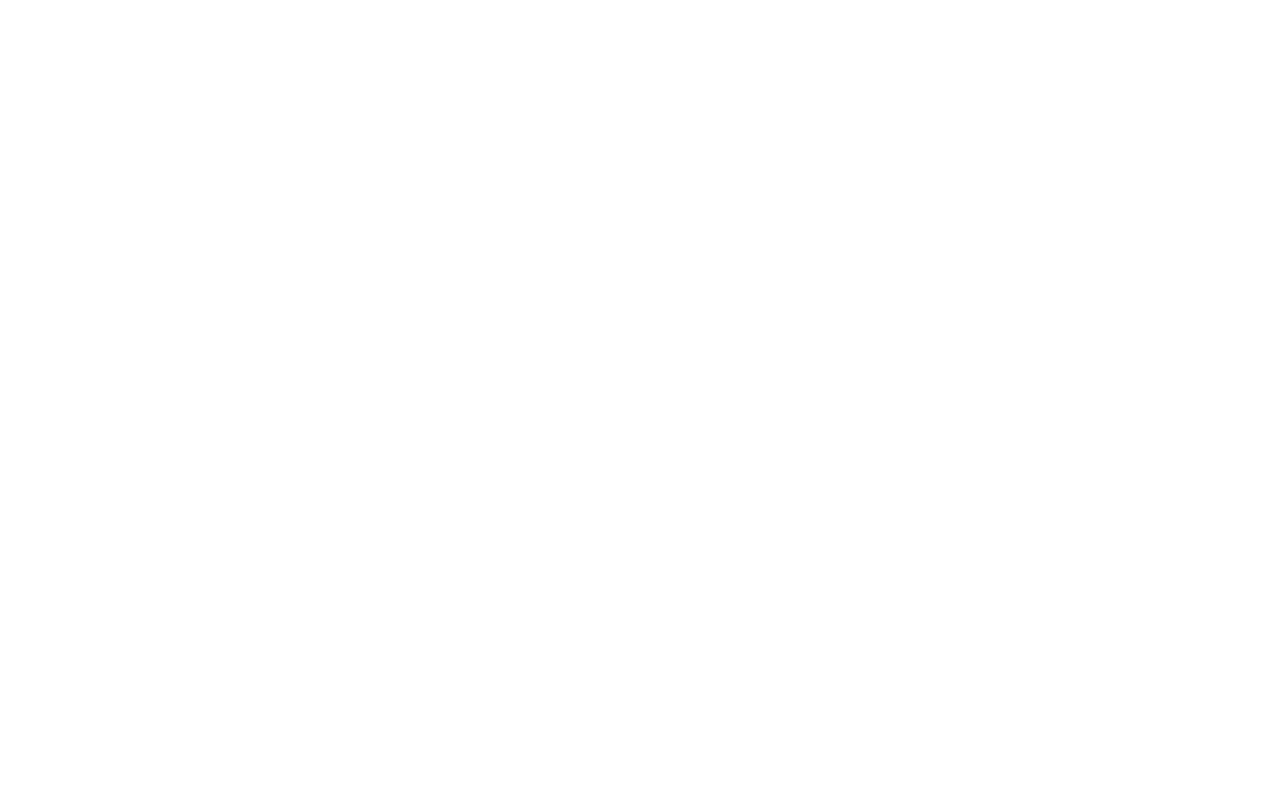
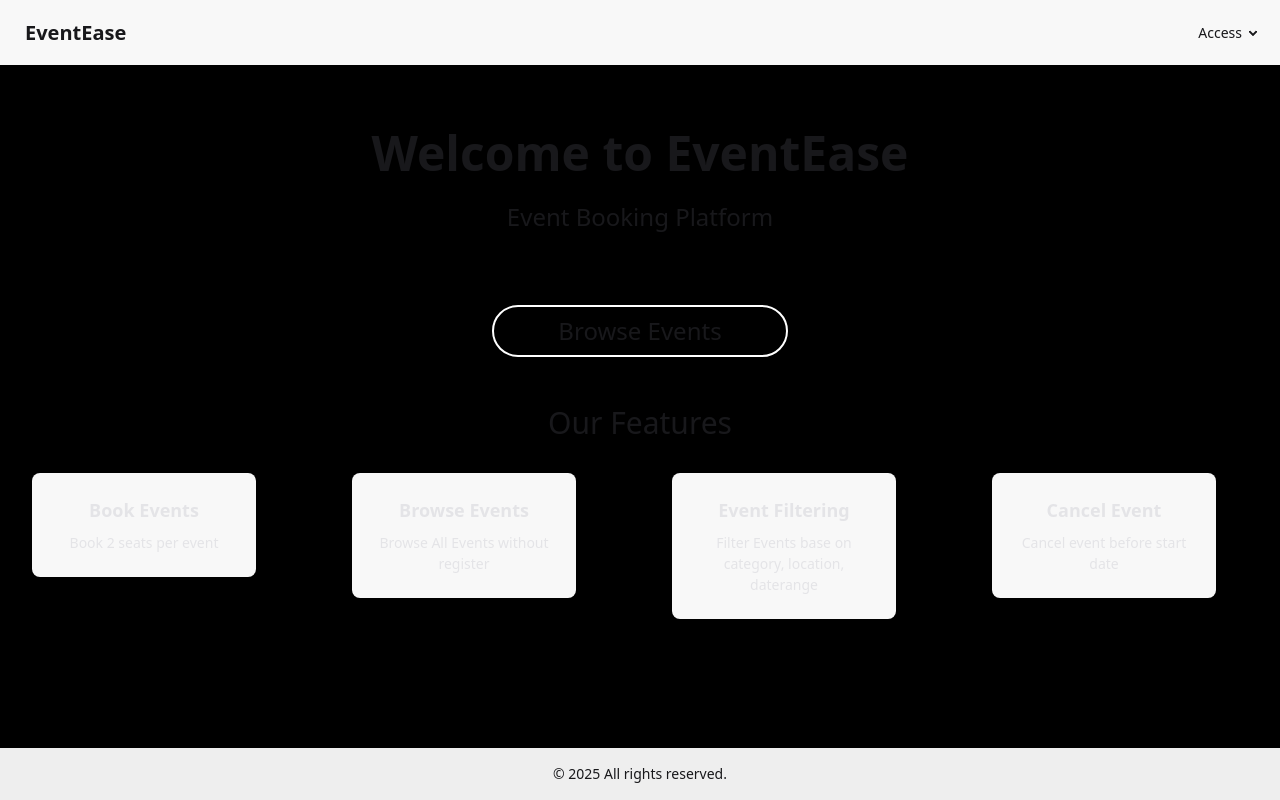
Before and after one commit to GauravSharma1711/EventEase, a React (Vite) app in the folder frontend/: page / in a window 1280 px wide. Before the commit this address had no page. Built offline with nearby package versions, Linux system fonts and the light colour scheme; no server answers.

Commit message:
landing page design with role based access on event page

```diff
--- a/frontend/package.json
+++ b/frontend/package.json
@@ -16,6 +16,7 @@
     "react": "^19.1.0",
     "react-dom": "^19.1.0",
     "react-hot-toast": "^2.5.2",
+    "react-icons": "^5.5.0",
     "react-router-dom": "^7.7.1",
     "tailwindcss": "^4.1.11",
     "zustand": "^5.0.7"
--- a/frontend/src/App.jsx
+++ b/frontend/src/App.jsx
@@ -2,6 +2,10 @@
 
 import { Route,Routes } from 'react-router-dom'
  import { Toaster } from 'react-hot-toast';
+import HomePage from './pages/HomePage';
+import LoginPage from './pages/lOGINpAGE.JSX';
+import SignupPage from './pages/SignupPage';
+import Events from './pages/Events';
 
 const App = () => {
   return (
@@ -9,8 +13,10 @@
     <Toaster/>
           <Routes>
 
-    <Route/>
-
+    <Route path='/' element={<HomePage/>} />
+    <Route path='/login' element={<LoginPage/>} />
+    <Route path='/signup' element={<SignupPage/>} />
+    <Route path='/events' element={<Events/>} />
 
         </Routes>
   </>
--- /dev/null
+++ b/frontend/src/Components/Footer.jsx
@@ -0,0 +1,13 @@
+import React from 'react'
+
+const Footer = () => {
+  return (
+    <footer className="footer sm:footer-horizontal footer-center bg-base-300 text-base-content p-4">
+  <aside>
+   <p>© {new Date().getFullYear()} All rights reserved.</p>
+  </aside>
+</footer>
+  )
+}
+
+export default Footer
--- /dev/null
+++ b/frontend/src/Components/Navbar.jsx
@@ -0,0 +1,28 @@
+import React from 'react'
+import { Link } from 'react-router-dom'
+
+const Navbar = () => {
+  return (
+ <div className="navbar bg-base-200 shadow-sm">
+  <div className="flex-1">
+    <a className="btn btn-ghost text-xl">EventEase</a>
+  </div>
+  <div className="flex-none">
+    <ul className="menu menu-horizontal px-1">
+
+      <li>
+        <details>
+          <summary>Access</summary>
+          <ul className="bg-base-100 rounded-t-none p-2">
+            <li><Link to={'/login'} >Login</Link></li>
+            <li><Link to={'/signup'}>Signup</Link></li>
+          </ul>
+        </details>
+      </li>
+    </ul>
+  </div>
+</div>
+  )
+}
+
+export default Navbar
--- a/frontend/src/api/eventService.js
+++ b/frontend/src/api/eventService.js
@@ -21,6 +21,7 @@
 
   getAllEvent :  async ()=>{
      const res = await axiosInstance.get('/event/all');
+
        return res.data;
   },
 
--- /dev/null
+++ b/frontend/src/pages/Events.jsx
@@ -0,0 +1,96 @@
+
+
+import React, { useEffect } from 'react';
+import { Link } from 'react-router-dom';
+import useAuthStore from '../store/authStore.js';
+import useEventStore from '../store/eventStore.js';
+import { MdDelete } from "react-icons/md";
+import toast from 'react-hot-toast';
+import { useNavigate } from 'react-router-dom';
+
+
+
+const Events = () => {
+
+const navigate = useNavigate();
+
+    const {authUser} = useAuthStore();
+
+
+    const {events,fetchAllEvents} = useEventStore();
+
+
+    useEffect(() => {
+       fetchAllEvents();
+    }, [events,fetchAllEvents])
+
+
+    const handleBookingClick = (e)=>{
+        try {
+             e.preventDefault();
+          e.stopPropagation();
+            if(!authUser){
+                toast.error("login first")
+                navigate('/login')
+            }
+        } catch (error) {
+            toast.error("Something went wrong");
+          console.error(error);
+        }
+    }
+
+    const handleDeleteEvent = (e)=>{
+          try {
+      e.preventDefault();
+          e.stopPropagation();
+            if(!authUser || authUser.role!=="admin"){
+                toast.error("Not authorized to delete Event")
+            }
+        } catch (error) {
+       toast.error("Something went wrong");
+          console.error(error);
+       }
+    }
+
+  return (
+
+    <div className='bg-black min-h-screen w-full text-white font-sans'>
+
+      <div className='border-b-2 border-white py-8 px-4 flex flex-col items-center lg:items-start justify-center rounded-b-lg'>
+        <h1 className='font-bold text-4xl mb-2'>Events</h1>
+        <p className='text-lg text-gray-300'>All Events are listed below</p>
+      </div>
+
+      <div className='grid grid-cols-1 place-items-center md:grid-cols-2 lg:grid-cols-3 gap-6 p-8'>
+  {events.map(event => (
+    <Link
+      key={event._id}
+      to={`/event/${event._id}`}
+      className='relative card bg-base-200 w-full rounded-lg shadow-lg transform transition-transform hover:scale-105'
+    >
+      <span className='absolute top-2 right-2 cursor-pointer'>
+        <MdDelete
+
+        onClick={handleDeleteEvent}
+        size={22} />
+      </span>
+      <div className="card-body flex flex-col items-center justify-center p-6">
+        <h2 className="card-title text-xl font-semibold text-blue-400 mb-2">
+          {event.name}
+        </h2>
+        <span className='font-light text-[16px] text-white'>
+          {event.description}
+        </span>
+        <button
+        onClick={handleBookingClick}
+        className=' bg-slate-600 rounded-4xl px-24 py-2' >Book Event</button>
+      </div>
+    </Link>
+  ))}
+      </div>
+
+    </div>
+  );
+};
+
+export default Events;
--- /dev/null
+++ b/frontend/src/pages/HomePage.jsx
@@ -0,0 +1,81 @@
+import React from 'react'
+import Navbar from '../Components/Navbar'
+import Footer from '../Components/Footer'
+import { useNavigate } from 'react-router-dom'
+
+const HomePage = () => {
+
+    const navigate = useNavigate();
+
+  return (
+     <div className=' bg-black min-h-screen w-full flex flex-col ' >
+
+<Navbar/>
+
+
+ <main className=' flex-grow'>
+
+  <div className=' flex flex-col items-center justify-center gap-4 mt-8 px-12 py-6'>
+    <h1 className=' font-bold text-5xl p-2'>Welcome to EventEase</h1>
+    <p className=' font-light text-md text-2xl '>Event Booking Platform </p>
+  </div>
+
+
+    <div className=' flex items-center justify-center mx-4 my-4 p-8' >
+<button
+onClick={()=>navigate('/events')}
+className='text-2xl border-2 border-white px-16 py-2 rounded-4xl cursor-pointer'  >Browse Events</button>
+    </div>
+
+
+
+
+<div>
+  <h2 className=' flex items-center justify-center text-3xl'>Our Features</h2>
+</div>
+  <div className=' grid  grid-cols-1 md:grid-cols-2 sm:justify-items-center xl:place-items-start lg:grid-cols-4 ' >
+
+   <div className="card bg-base-200 text-neutral-content m-8 lg:w-56 w-66  ">
+  <div className="card-body items-center text-center">
+    <h2 className="card-title">Book Events</h2>
+    <p>Book 2 seats per event</p>
+  </div>
+</div>
+
+
+
+ <div className="card bg-base-200 text-neutral-content m-8 lg:w-56 w-66">
+  <div className="card-body items-center text-center">
+    <h2 className="card-title">Browse Events</h2>
+    <p>Browse All Events without register</p>
+  </div>
+</div>
+
+
+   <div className="card bg-base-200 text-neutral-content m-8 lg:w-56 w-66">
+  <div className="card-body items-center text-center">
+    <h2 className="card-title">Event Filtering</h2>
+    <p>Filter Events base on category, location, daterange</p>
+  </div>
+</div>
+
+
+ <div className="card bg-base-200 text-neutral-content m-8 lg:w-56 w-66">
+  <div className="card-body items-center text-center">
+    <h2 className="card-title">Cancel Event</h2>
+    <p>Cancel event before start date</p>
+  </div>
+</div>
+
+
+  </div>
+</main>
+
+
+<Footer/>
+
+    </div>
+  )
+}
+
+export default HomePage
--- /dev/null
+++ b/frontend/src/pages/LoginPage.jsx
@@ -0,0 +1,9 @@
+import React from 'react'
+
+const LoginPage = () => {
+  return (
+    <div>lOGINpAGE</div>
+  )
+}
+
+export default LoginPage
--- /dev/null
+++ b/frontend/src/pages/SignupPage.jsx
@@ -0,0 +1,9 @@
+import React from 'react'
+
+const SignupPage = () => {
+  return (
+    <div>SignupPage</div>
+  )
+}
+
+export default SignupPage
--- a/frontend/src/store/eventStore.js
+++ b/frontend/src/store/eventStore.js
@@ -7,8 +7,8 @@
 
   fetchAllEvents: async () => {
     try {
-      const data = await eventService.getAllEvent();
-      set({ events: data });
+      const res = await eventService.getAllEvent();
+      set({ events: res.events });
     } catch (err) {
       toast.error('Failed to fetch events');
       console.log(err);
```
Also changed, not shown: 1 other file (tests, documents, lock files or other folders).
